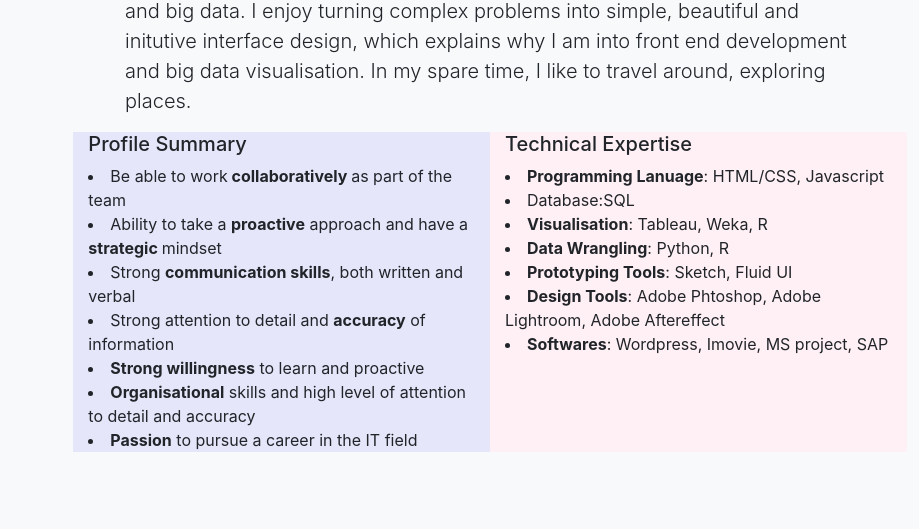
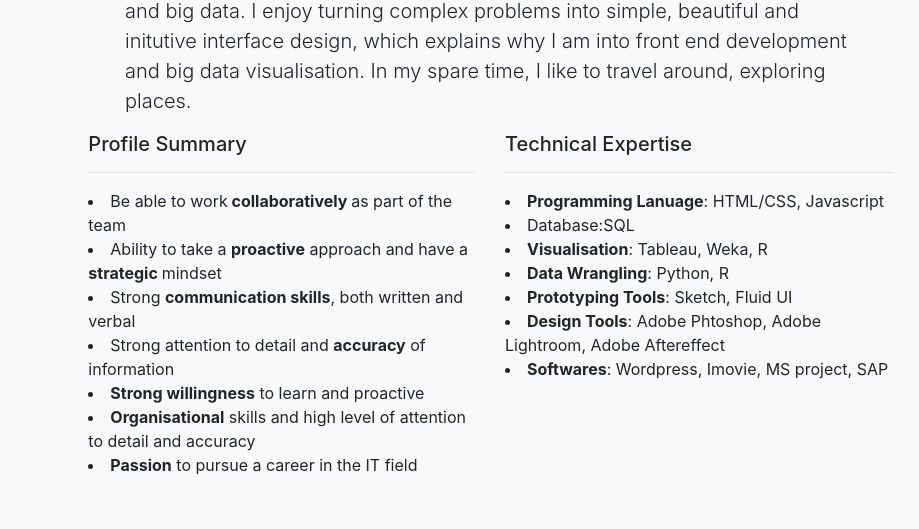
Before and after one commit to jasonchingyuk/Resume, a website with bundled scripts: page index.html in a window 1280 px wide. Shown: the part 836-1365 px from the top of the page, without its empty margins (150-1069 px from the left). Built offline with nearby package versions, Linux system fonts and the light colour scheme.

Commit message:
Update index.html

```diff
--- a/index.html
+++ b/index.html
@@ -70,8 +70,9 @@ Hey, I'm Jason, an IT enthusiastic and recent graduate from Monash University. P
 <div class="container-fluid">
 <div class="col-lg-8 mx-auto">
   <div class="row">
-    <div class="col-sm-6 -offset-1" style="background-color:lavender;">
+    <div class="col-sm-6 -offset-1" >
        <h2 id="aboutme">Profile Summary</h2>
+        <hr>
  <li>Be able to work<b> collaboratively </b>as part of the team</li>
       <li>Ability to take a <b>proactive</b> approach and have a <b>strategic </b>mindset</li>
         <li>Strong <b>communication skills</b>, both written and verbal</li>
@@ -81,8 +82,9 @@ Hey, I'm Jason, an IT enthusiastic and recent graduate from Monash University. P
         <li><b>Passion</b> to pursue a career in the IT field</li>
 
       </div>
-    <div class="col-sm-6 -offset-1" style="background-color:lavenderblush;">
+    <div class="col-sm-6 -offset-1" >
        <h2 id="aboutme">Technical Expertise</h2>
+        <hr>
         <li><b>Programming Lanuage</b>: HTML/CSS, Javascript</li>
       <li>Database:SQL</li>
         <li><b>Visualisation</b>: Tableau, Weka, R</li>
```
